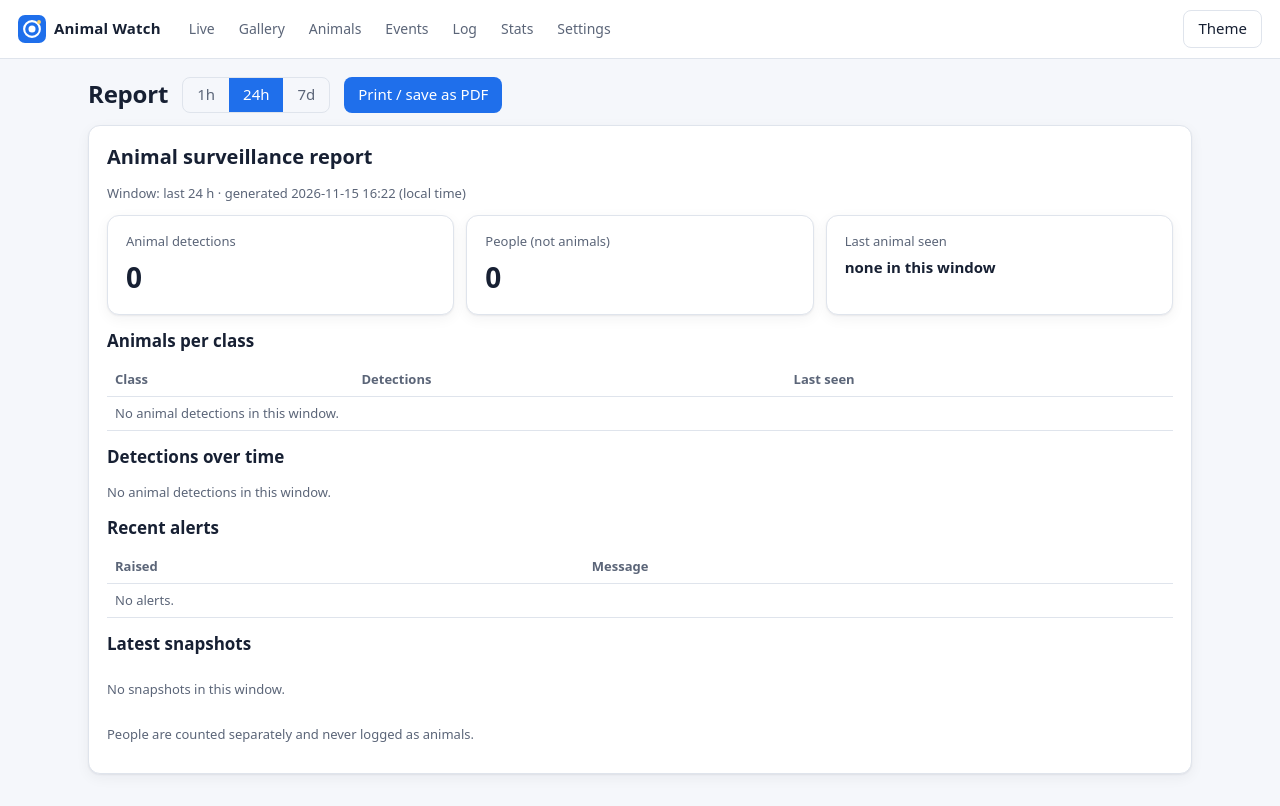
After one commit to Suchit-Aryal/Animal-Detector, a Flask app: page /report in a window 1280 px wide. The commit adds this page. Run offline with Flask 3, Linux system fonts and the light colour scheme.

Commit message:
web-W5: Stats heatmap (hour of day by class) and activity by hour of day; printable report page
Co-Authored-By: Claude Haiku 5.5 <noreply@anthropic.com>

```diff
--- a/web/app.py
+++ b/web/app.py
@@ -329,6 +329,55 @@ def chart_svg(rows: list, hours: int) -> str:
     return "".join(parts) + f'<p class="legend">{legend}</p>'
 
 
+def heatmap_svg(rows: list, classes: list) -> str:
+    """Hour of day (columns) by class (rows), drawn as inline SVG. Darker cell = more detections."""
+    if not rows or not classes:
+        return '<p class="muted">No animal detections in this window.</p>'
+    grid = {(r["class_name"], r["hod"]): r["n"] for r in rows}
+    peak = max(grid.values())
+    cell, left, top = 26, 84, 22
+    W, H = left + 24 * cell + 6, top + len(classes) * cell + 20
+    parts = [f'<div class="chart-wrap"><svg viewBox="0 0 {W} {H}" role="img" aria-label="Detections by hour of day and class" '
+             f'style="min-width:560px;width:100%;height:auto">']
+    for h in range(24):
+        if h % 3 == 0:
+            parts.append(f'<text x="{left + h * cell + 2}" y="{top - 6}" font-size="11">{h:02d}</text>')
+    for j, c in enumerate(classes):
+        y = top + j * cell
+        parts.append(f'<text x="4" y="{y + cell * 0.65}" font-size="12" fill="currentColor">{c}</text>')
+        for h in range(24):
+            n = grid.get((c, h), 0)
+            a = 0.08 + 0.92 * n / peak if n else 0.0
+            fill = f'rgba(91,157,255,{a:.2f})' if n else "transparent"
+            parts.append(f'<rect x="{left + h * cell + 1}" y="{y + 1}" width="{cell - 2}" height="{cell - 2}" rx="4" '
+                         f'fill="{fill}" stroke="var(--line)"><title>{c} at {h:02d}:00: {n}</title></rect>')
+    parts.append("</svg></div>")
+    return "".join(parts)
+
+
+def hod_svg(rows: list) -> str:
+    """Detections per hour of day, all classes, as bars (inline SVG)."""
+    totals = [0] * 24
+    for r in rows:
+        totals[r["hod"]] += r["n"]
+    peak = max(totals)
+    if peak == 0:
+        return '<p class="muted">No animal detections in this window.</p>'
+    W, H, pad = 900, 180, 26
+    bw = (W - pad) / 24
+    parts = [f'<div class="chart-wrap"><svg viewBox="0 0 {W} {H + 26}" role="img" aria-label="Detections by hour of day" '
+             f'style="min-width:560px;width:100%;height:auto">']
+    for h, v in enumerate(totals):
+        bh = (H - 10) * v / peak
+        x = pad + h * bw
+        parts.append(f'<rect x="{x + 2:.1f}" y="{H - bh:.1f}" width="{max(bw - 4, 1):.1f}" height="{bh:.1f}" rx="3" '
+                     f'fill="#2dd4bf"><title>{h:02d}:00: {v}</title></rect>')
+        if h % 3 == 0:
+            parts.append(f'<text x="{x + 2:.1f}" y="{H + 18}" font-size="11">{h:02d}:00</text>')
+    parts.append("</svg></div>")
+    return "".join(parts)
+
+
 @app.route("/stats")
 def stats_page():
     rng = request.args.get("range", "24h")
@@ -341,11 +390,34 @@ def stats_page():
     animal_last = db.class_totals("animal")          # last seen, all time
     person_totals = db.class_totals("person", since=since)
     summary = db.summary(since=since)
+    hod_rows = db.hour_of_day_counts("animal", since=since)
+    heat_classes = sorted({r["class_name"] for r in hod_rows})
     return render_template("stats.html", page="stats", rng=rng, ranges=list(RANGES),
+                           heat=heatmap_svg(hod_rows, heat_classes), hod=hod_svg(hod_rows),
                            hours=hours, animal_hours=animal_hours,
                            animal_totals=animal_totals, animal_last=animal_last,
                            person_totals=person_totals, summary=summary,
                            chart=chart_svg(animal_hours, hours))
+
+
+@app.route("/report")
+def report_page():
+    """A printable one-page summary for the chosen window. 'Print / save as PDF' uses the browser."""
+    rng = request.args.get("range", "24h")
+    if rng not in RANGES:
+        rng = "24h"
+    hours = RANGES[rng]
+    since = (datetime.now().astimezone() - timedelta(hours=hours)).isoformat(timespec="seconds")
+    animal_hours = db.hourly_counts("animal", since=since)
+    totals = db.class_totals("animal", since=since)
+    person_totals = db.class_totals("person", since=since)
+    tiles = db.gallery(since=since, limit=6)
+    alerts = db.alerts_list(10)
+    return render_template("report.html", page="report", rng=rng, hours=hours,
+                           generated=datetime.now().astimezone().strftime("%Y-%m-%d %H:%M"),
+                           totals=totals, person_total=sum(r["n"] for r in person_totals),
+                           animal_total=sum(r["n"] for r in totals), latest=db.summary(since=since)["latest_animal"],
+                           chart=chart_svg(animal_hours, hours), tiles=tiles, alerts=alerts)
 
 
 @app.route("/gallery")
--- a/web/db.py
+++ b/web/db.py
@@ -217,6 +217,18 @@ class DetectionDB:
         with self._lock:
             return [dict(r) for r in self._conn.execute(sql, args).fetchall()]
 
+    def hour_of_day_counts(self, kind: str = "animal", since=None) -> list:
+        """Rows of (hod, class_name, n): when of the day detections happen (0-23, local time)."""
+        sql = ("SELECT CAST(substr(ts,12,2) AS INTEGER) AS hod, class_name, COUNT(*) AS n "
+               "FROM detections WHERE kind = ?")
+        args = [kind]
+        if since:
+            sql += " AND ts >= ?"
+            args.append(since)
+        sql += " GROUP BY hod, class_name"
+        with self._lock:
+            return [dict(r) for r in self._conn.execute(sql, args).fetchall()]
+
     def class_totals(self, kind: str, since=None) -> list:
         sql = "SELECT class_name, COUNT(*) AS n, MAX(ts) AS last_seen FROM detections WHERE kind = ?"
         args = [kind]
--- a/web/static/app.js
+++ b/web/static/app.js
@@ -184,3 +184,6 @@
     save();
   });
 })();
+
+// Print buttons (report page).
+document.querySelectorAll("[data-print]").forEach((b) => b.addEventListener("click", () => window.print()));
--- /dev/null
+++ b/web/templates/report.html
@@ -0,0 +1,48 @@
+{% extends "base.html" %}
+{% block content %}
+<div class="toolbar no-print">
+  <h1 style="margin:0">Report</h1>
+  <div class="seg">
+    {% for r in ['1h', '24h', '7d'] %}<a href="?range={{ r }}" class="{{ 'on' if r == rng }}">{{ r }}</a>{% endfor %}
+  </div>
+  <button type="button" data-print>Print / save as PDF</button>
+</div>
+<article class="card report">
+  <h2 style="font-size:20px">Animal surveillance report</h2>
+  <p class="muted">Window: last {{ hours }} h · generated {{ generated }} (local time)</p>
+  <div class="cards">
+    <div class="card stat"><span class="label">Animal detections</span><span class="big">{{ animal_total }}</span></div>
+    <div class="card stat"><span class="label">People (not animals)</span><span class="big">{{ person_total }}</span></div>
+    <div class="card stat"><span class="label">Last animal seen</span>
+      <span class="big small">{{ latest.class ~ ' · ' ~ latest.ts if latest else 'none in this window' }}</span></div>
+  </div>
+  <h2>Animals per class</h2>
+  <table>
+    <thead><tr><th>Class</th><th>Detections</th><th>Last seen</th></tr></thead>
+    <tbody>
+    {% for r in totals %}<tr><td>{{ r.class_name }}</td><td>{{ r.n }}</td><td>{{ r.last_seen }}</td></tr>
+    {% else %}<tr><td colspan="3" class="muted">No animal detections in this window.</td></tr>{% endfor %}
+    </tbody>
+  </table>
+  <h2 style="margin-top:14px">Detections over time</h2>
+  {{ chart | safe }}
+  <h2 style="margin-top:14px">Recent alerts</h2>
+  <table>
+    <thead><tr><th>Raised</th><th>Message</th></tr></thead>
+    <tbody>
+    {% for a in alerts %}<tr><td>{{ a.ts }}</td><td>{{ a.message }}</td></tr>
+    {% else %}<tr><td colspan="2" class="muted">No alerts.</td></tr>{% endfor %}
+    </tbody>
+  </table>
+  <h2 style="margin-top:14px">Latest snapshots</h2>
+  <div class="gallery">
+    {% for t in tiles %}
+    <figure class="tile">
+      <img src="{{ url_for('snapshots', name=t.snapshot) }}" alt="{{ t.classes }} snapshot">
+      <figcaption><span class="tag">{{ t.classes }}</span> <span class="muted">{{ t.ts }}</span></figcaption>
+    </figure>
+    {% else %}<p class="muted">No snapshots in this window.</p>{% endfor %}
+  </div>
+  <p class="muted" style="margin-top:14px">People are counted separately and never logged as animals.</p>
+</article>
+{% endblock %}
```
Also changed, not shown: web/templates/stats.html (+13 -0 lines).
